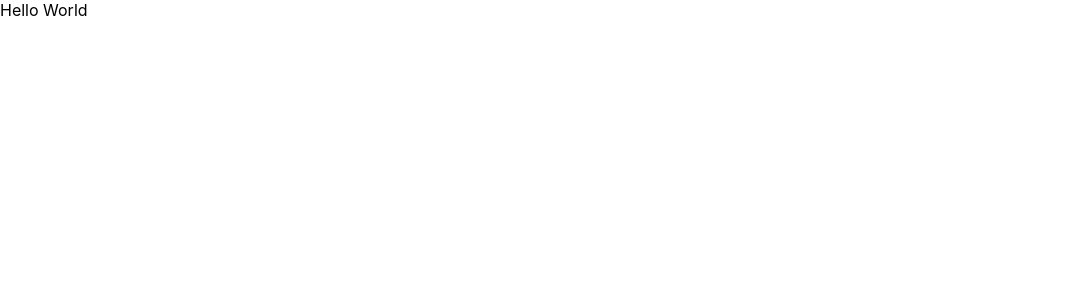
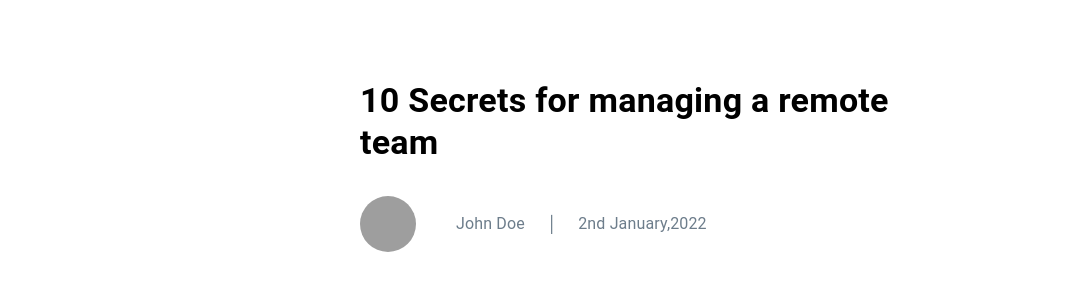
Before and after one commit to Bilguun2004/BrainStorming, a React (Create React App) app: page / in a window 1280 px wide. Shown: the top 302 px of the page, without its empty margins (0-1070 px from the left). Built offline with nearby package versions, Linux system fonts and the light colour scheme; no server answers; grey boxes are pictures that could not be loaded.

Commit message:
implemented blog page

```diff
--- a/package.json
+++ b/package.json
@@ -6,6 +6,7 @@
     "@emotion/react": "^11.10.4",
     "@emotion/styled": "^11.10.4",
     "@mui/material": "^5.10.5",
+    "@mui/styles": "^5.10.3",
     "@testing-library/jest-dom": "^5.16.5",
     "@testing-library/react": "^13.4.0",
     "@testing-library/user-event": "^13.5.0",
--- a/src/App.js
+++ b/src/App.js
@@ -1,3 +1,4 @@
+import Blog from "./pages/Blog";
 import { sendRequest } from "./utils/Api";
 
 function App() {
@@ -6,7 +7,7 @@ function App() {
   //   console.log(users);
   // };
   // getData();
-  return <>Hello World</>;
+  return <Blog />;
 }
 
 export default App;
--- /dev/null
+++ b/src/components/Blog/Author.jsx
@@ -0,0 +1,30 @@
+import { Box, Avatar, Typography } from "@mui/material";
+import { makeStyles } from "@mui/styles";
+
+const useStyles = makeStyles({
+  flex: {
+    display: "flex",
+  },
+});
+
+export const Author = ({ author }) => {
+  const classes = useStyles();
+  return (
+    <Box className={classes.flex}>
+      <Avatar
+        alt={author.name}
+        src="https://material-ui.com/static/images/avatar/1.jpg"
+        sx={{ width: 56, height: 56, mr: 2 }}
+      />
+      <Box>
+        <Typography color="#1E2742" variant="body2">
+          Written by
+        </Typography>
+        <Typography color="#25313C" variant="h5">
+          {author.name}
+        </Typography>
+        <Typography color="#989898">{author.role}</Typography>
+      </Box>
+    </Box>
+  );
+};
--- /dev/null
+++ b/src/components/Blog/BlogHeader.jsx
@@ -0,0 +1,33 @@
+import { Box, Avatar, Typography } from "@mui/material";
+import { makeStyles } from "@mui/styles";
+
+const useStyles = makeStyles({
+  container: {
+    display: "flex",
+    alignItems: "center",
+    color: "#6D7D8B",
+  },
+  bold: {
+    fontWeight: "bold !important",
+  },
+});
+
+export const BlogHeader = ({ blog }) => {
+  const classes = useStyles();
+  return (
+    <>
+      <Typography className={classes.bold} variant="h4">
+        {blog.title}
+      </Typography>
+      <Box my={4} className={classes.container}>
+        <Avatar
+          sx={{ width: 56, height: 56, mr: 2 }}
+          alt={blog.name}
+          src="https://material-ui.com/static/images/avatar/1.jpg"
+        />
+        <Typography mx={3}>{blog.owner.name}</Typography>|
+        <Typography mx={3}>{blog.owner.createdAt}</Typography>
+      </Box>
+    </>
+  );
+};
--- /dev/null
+++ b/src/components/Blog/CommentBox.jsx
@@ -0,0 +1,32 @@
+import { Avatar, Box, TextField, Typography } from "@mui/material";
+import { makeStyles } from "@mui/styles";
+
+const useStyles = makeStyles({
+  flex: {
+    display: "flex",
+  },
+});
+
+export const CommentBox = () => {
+  const classes = useStyles();
+  return (
+    <Box mb={5}>
+      <Typography my={2} color="#6D7D8B" variant="h5">
+        Join the conversation
+      </Typography>
+      <Box className={classes.flex}>
+        <Avatar
+          alt="Blog Team"
+          src="https://material-ui.com/static/images/avatar/2.jpg"
+          sx={{ width: 56, height: 56, mr: 2 }}
+        />
+        <TextField
+          sx={{ width: "100%" }}
+          placeholder="Comments"
+          multiline
+          rows={5}
+        />
+      </Box>
+    </Box>
+  );
+};
--- /dev/null
+++ b/src/components/Blog/index.js
@@ -0,0 +1,3 @@
+export * from "./Author";
+export * from "./BlogHeader";
+export * from "./CommentBox";
--- a/src/pages/Blog.jsx
+++ b/src/pages/Blog.jsx
@@ -0,0 +1,72 @@
+import { Box, Divider, Typography } from "@mui/material";
+import { makeStyles } from "@mui/styles";
+import { Author, BlogHeader, CommentBox } from "../components/Blog/index";
+import { sendRequest } from "../utils/Api";
+
+const getData = async () => {
+  const users = await sendRequest("post/60d21b4667d0d8992e610c85", "GET");
+  console.log(users);
+};
+getData();
+
+const blog = {
+  title: "10 Secrets for managing a remote team ",
+  image:
+    "https://media.sproutsocial.com/uploads/2017/02/10x-featured-social-media-image-size.png",
+  text: `If you're thinking of starting a blog of your own, but just don't have a clue on what to blog about, then fear not!
+    \n
+    In this article, I have included a whole load of blog examples from a wide variety of different niches, all run on different blogging platforms like WordPress, Joomla! and Drupal.
+    \n
+    Since the beginning of the internet, millions and millions and millions of blogs have been created. Many have died due to lost interest or their owners giving up on the idea, while others have thrived and continue to grow, making money and earning their owners a steady income. It’s a constant evolution of content that keeps people coming back for more, especially if these blogs contact highly resourceful material that people find useful and interesting.
+    \n
+    Each example listed in this blog post are all different in some way and all bring something unique to their readers & subscribers. I want to show you what is possible and how you can take inspiration from them and create an awesome blog of your own.
+    \n
+    Some of these blogs make over $100k a month, others are just a hobby for their owners, but all have the same purpose at their core… the love of writing and sharing information.
+    Some of these blogs make over $100k a month, others are just a hobby for their owners, but all have the same purpose at their core… the love of writing and
+    \n
+    Some of these blogs make over $100k a month, others are just a hobby for their owners, but all have the same purpose at their core… the love of writing and sharing information.
+    Some of these blogs make over $100k a month, others are just a hobby for their owners, but all have the same purpose at their core… the love of writing and sharing information.`,
+  owner: {
+    name: "John Doe",
+    role: "CEO Team App",
+    createdAt: "2nd January,2022",
+  },
+};
+
+const useStyles = makeStyles({
+  container: {
+    margin: "5rem",
+    display: "flex",
+    justifyContent: "center",
+  },
+  blog: {
+    width: "50%",
+    display: "flex",
+    flexDirection: "column",
+    justifyContent: "center",
+  },
+  image: {
+    width: "130%",
+    margin: "20px 0",
+    transform: "translateX(-11%)",
+  },
+});
+
+const Blog = () => {
+  const classes = useStyles();
+  return (
+    <Box className={classes.container}>
+      <Box className={classes.blog}>
+        <BlogHeader blog={blog} />
+        <img className={classes.image} src={blog.image} alt="blog" />
+        <Typography my={5} variant="body1" align="justify">
+          {blog.text.replace("\n", <br />)}
+        </Typography>
+        <Author author={blog.owner} />
+        <Divider sx={{ marginY: 5 }} />
+        <CommentBox />
+      </Box>
+    </Box>
+  );
+};
+export default Blog;
--- a/src/utils/Api.js
+++ b/src/utils/Api.js
@@ -1,7 +1,6 @@
 import axios from "axios";
 
 export const sendRequest = async (url, method, data) => {
-  console.log(process.env.REACT_APP_APP_ID);
   const request_url = process.env.REACT_APP_BASE_URL + url;
 
   const response = await axios({
@@ -14,5 +13,5 @@ export const sendRequest = async (url, method, data) => {
     data,
   });
 
-  console.log(response);
+  return response.data;
 };
```
Also changed, not shown: 1 other file (tests, documents, lock files or other folders).
